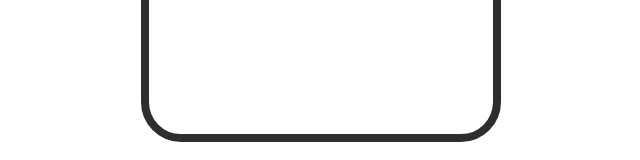
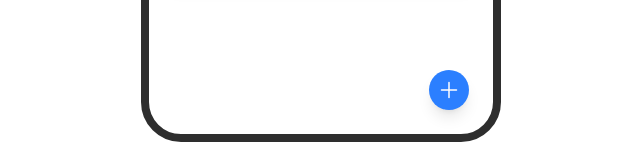
Before and after one commit to ricoputrap/todolist, a plain HTML site: page index.html in a window 1280 px wide. Shown: the part 618-778 px from the top of the page, without its empty margins (319-959 px from the left). Drawn offline with nearby package versions, Linux system fonts and the light colour scheme.

Commit message:
feat(btn): show the add task button

```diff
--- a/index.html
+++ b/index.html
@@ -59,6 +59,26 @@
 
       <!-- Tasks Section in TASK SCREEN -->
       <div id="tasks-container" class="mt-10 px-6 flex flex-col gap-y-1"></div>
+
+      <!-- Floating (+) Button -->
+      <div id="add-task-button" class="absolute bottom-6 right-6">
+        <button class="bg-blue-500 text-white w-10 h-10 rounded-full shadow-lg flex items-center justify-center cursor-pointer hover:shadow-xl">
+          <svg
+            xmlns="http://www.w3.org/2000/svg"
+            fill="none"
+            viewBox="0 0 24 24"
+            stroke-width="1.5"
+            stroke="currentColor"
+            class="w-6 h-6"
+          >
+            <path
+              stroke-linecap="round"
+              stroke-linejoin="round"
+              d="M12 4.5v15m7.5-7.5h-15"
+            />
+          </svg>
+        </button>
+      </div>
     </main>
   </div>
 
```
